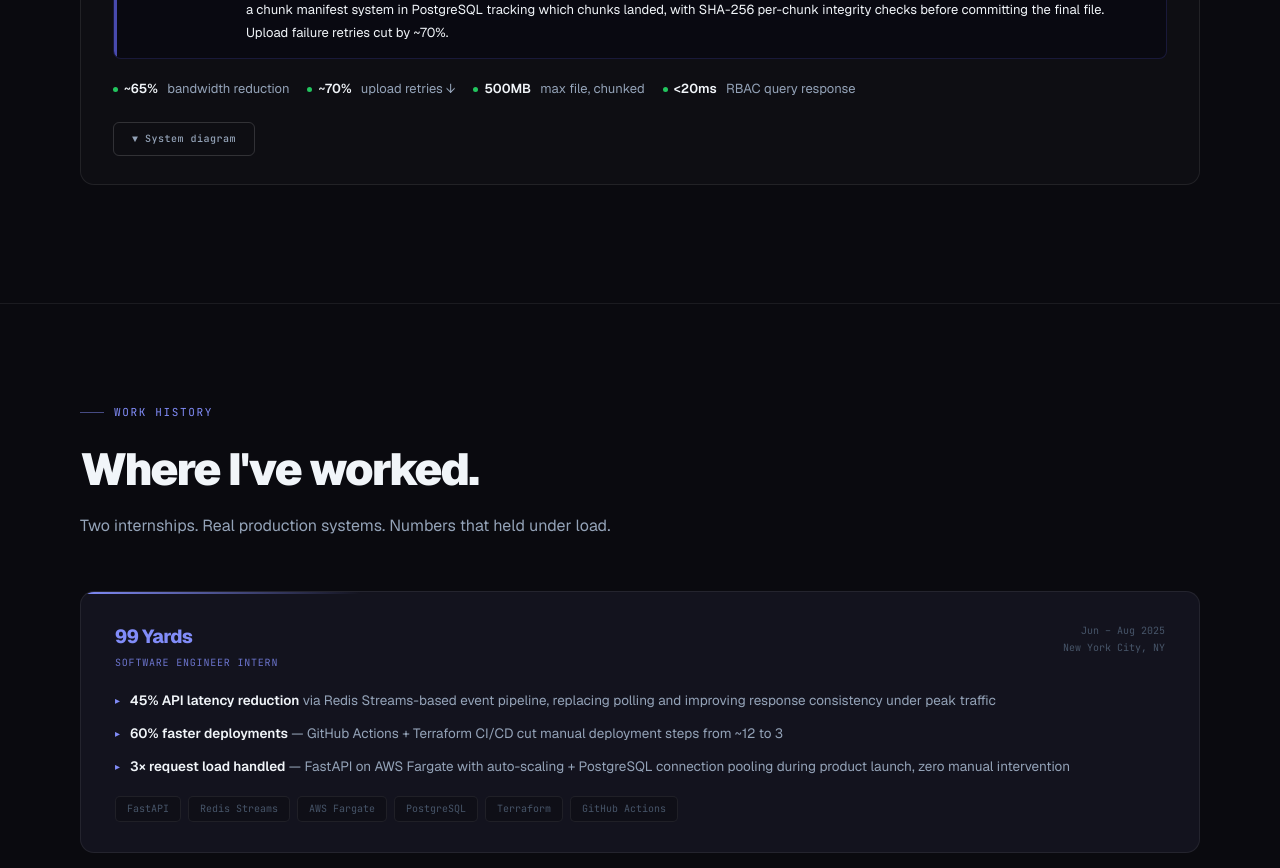
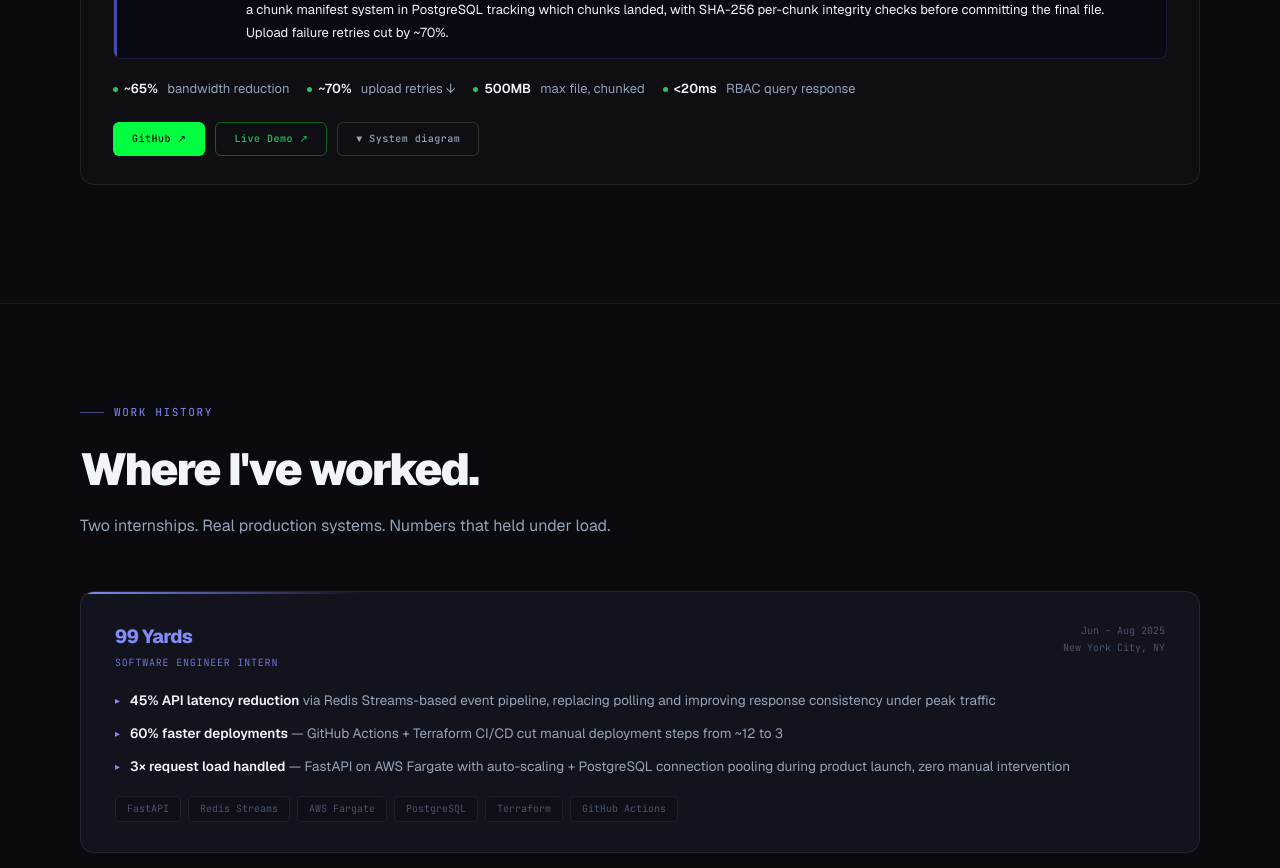
Before and after one commit to DarshanPotnis/darshan-portfolio, a Next.js app: page / in a window 1280 px wide. Shown: the part 2220-3088 px from the top of the page. Built offline with nearby package versions, Linux system fonts and the light colour scheme.

Commit message:
feat: add GitHub and Live Demo links to cloud storage project

```diff
--- a/app/components/Projects.tsx
+++ b/app/components/Projects.tsx
@@ -100,8 +100,8 @@ const PROJECTS = [
       { val: "500MB", label: "max file, chunked"      },
       { val: "<20ms", label: "RBAC query response"   },
     ],
-    github: "",
-    live: "",
+    github: "https://github.com/DarshanPotnis/cloud-storage",
+    live: "https://cloud-storage-delta.vercel.app",
     Diagram: StorageDiagram,
   },
 ] as const;
```
